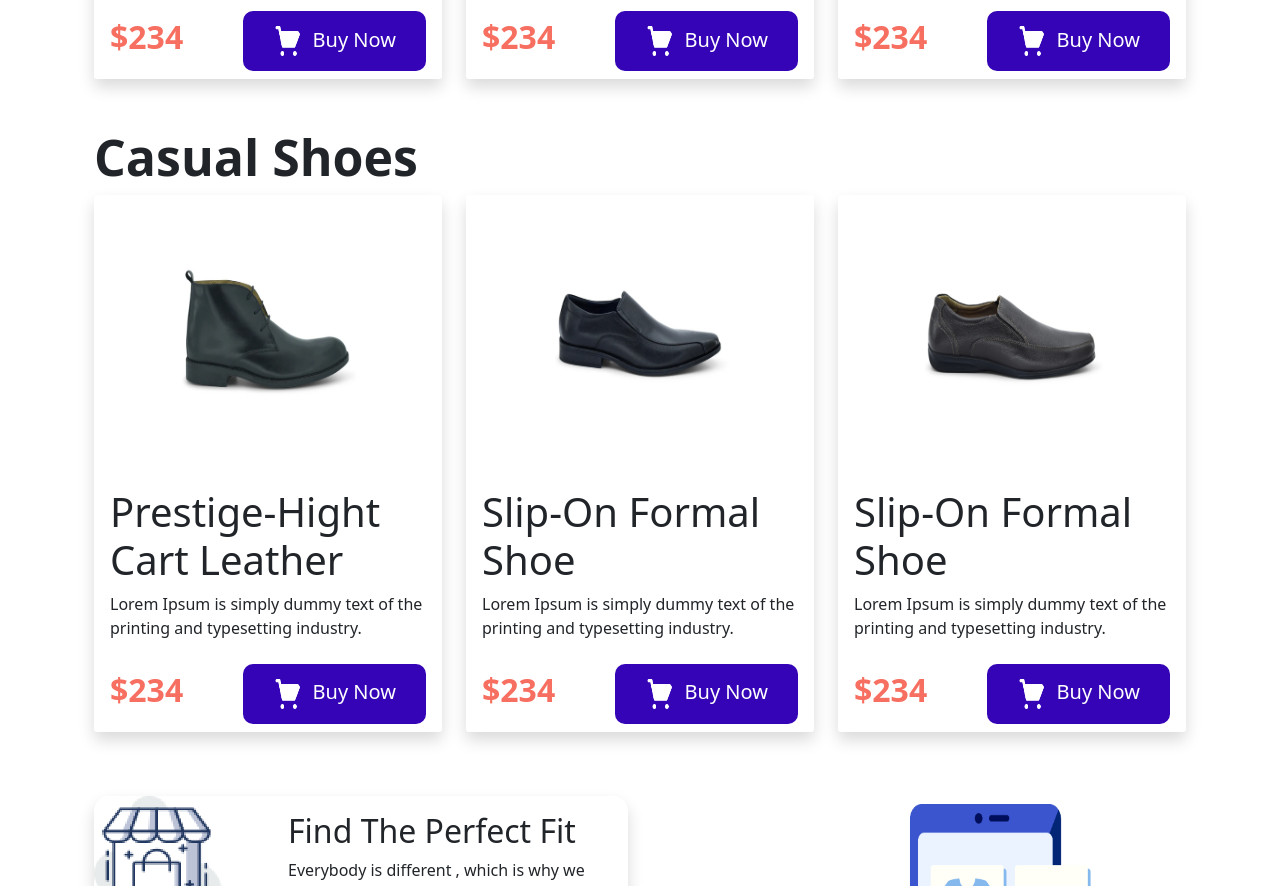
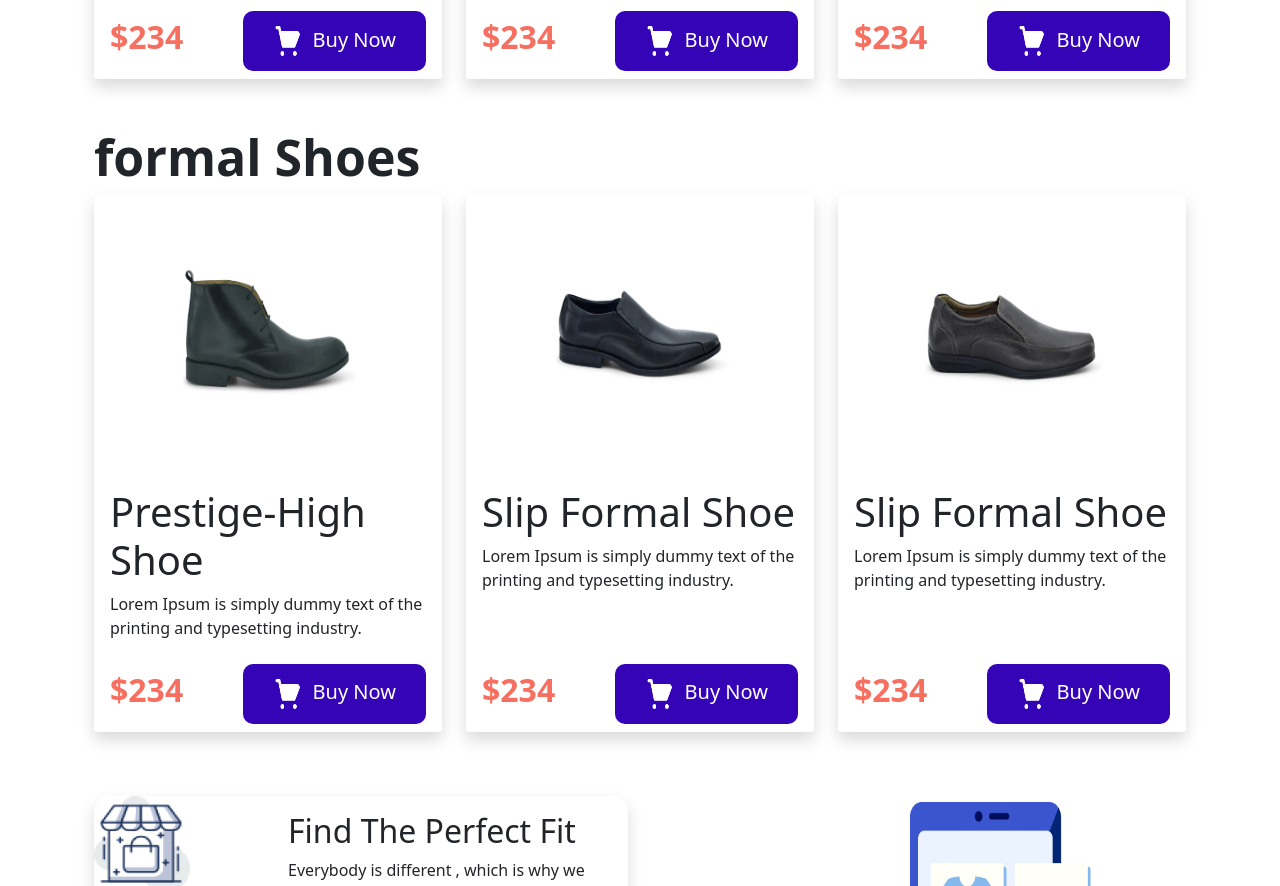
Before and after one commit to mdarafatali/first-ecommerce, a plain HTML site: page index.html in a window 1280 px wide. Shown: the part 1199-2085 px from the top of the page. Drawn offline with Linux system fonts and the light colour scheme.

Commit message:
text resize

```diff
--- a/css/style.css
+++ b/css/style.css
@@ -97,8 +97,8 @@ header{
 }
 
 .perfect-img img{
-    height: 8rem;
-    width: 8rem;
+    height: 6rem;
+    width: 6rem;
 }
 
 
@@ -121,15 +121,15 @@ header{
 
 .nike-h1{
     color: orange;
-    font-size: 70px;
-    font-weight: 600;
+    font-size: 60px;
+    font-weight: 700;
 
 }
 
 
 .INFINITY-h1{
     color: rgb(31, 37, 70);
-    font-size: 70px;
+    font-size: 60px;
     font-weight: 700;
 }
 
--- a/index.html
+++ b/index.html
@@ -147,7 +147,7 @@
     <!-- Card2 formal Shoes Start -->
 
    <section class="container mt-5">
-      <h1 class="main-card-h1">Casual Shoes</h1>
+      <h1 class="main-card-h1">formal Shoes</h1>
       <div class="row row-cols-1 row-cols-md-3 g-4">
         <div class="col">
           <div class="card h-100 card-border shadow rounded">
@@ -155,7 +155,7 @@
               <img  src="images/Photos/formal1.png" class="card-img-top" alt="img">
             </div>
             <div class="card-body ">
-              <h1 class="card-title">Prestige-Hight Cart Leather</h1>
+              <h1 class="card-title">Prestige-High Shoe</h1>
               <p class="card-text">Lorem Ipsum is simply dummy text of the printing and typesetting industry.</p>
             </div>
             <div class="card-footer footer-card d-flex align-items-center justify-content-between">
@@ -176,7 +176,7 @@
               <img  src="images/Photos/formal2.png" class="card-img-top" alt="img">
             </div>
             <div class="card-body ">
-              <h1 class="card-title">Slip-On Formal Shoe</h1>
+              <h1 class="card-title">Slip Formal Shoe</h1>
               <p class="card-text">Lorem Ipsum is simply dummy text of the printing and typesetting industry.</p>
             </div>
             <div class="card-footer footer-card d-flex align-items-center justify-content-between">
@@ -197,7 +197,7 @@
               <img  src="images/Photos/formal3.png" class="card-img-top" alt="img">
             </div>
             <div class="card-body ">
-              <h1 class="card-title">Slip-On Formal Shoe</h1>
+              <h1 class="card-title">Slip Formal Shoe</h1>
               <p class="card-text">Lorem Ipsum is simply dummy text of the printing and typesetting industry.</p>
             </div>
             <div class="card-footer footer-card d-flex align-items-center justify-content-between">
```
